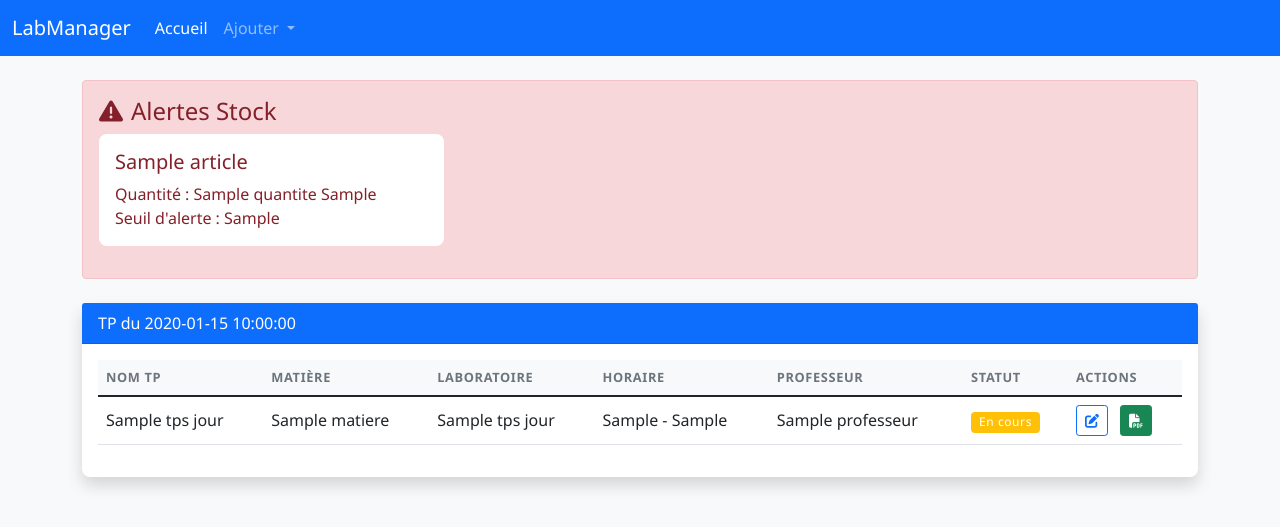
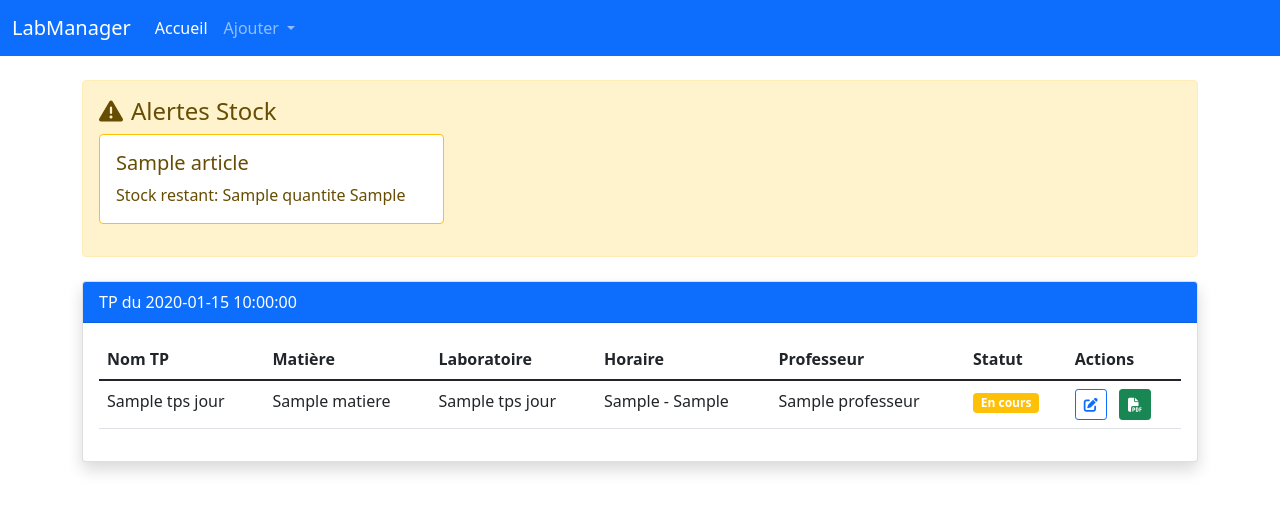
Before and after one commit to 2353523/gestion-lab, a Flask app: template templates/index.html in a window 1280 px wide. Shown: the top 527 px of the page. Run offline with Flask 3, Linux system fonts and the light colour scheme; the template is opened without the code that fills it: most values are stand-ins (such as "Sample title", 1, 10 or a date in 2020); some libraries are stand-ins or nearby versions.

Commit message:
chagement

```diff
--- a/main.py
+++ b/main.py
@@ -1,5 +1,5 @@
 import os
-from datetime import datetime
+from datetime import datetime, time
 from flask import Flask, render_template, request, redirect, url_for, flash
 from flask_mysqldb import MySQL
 
@@ -15,11 +15,11 @@ app.config['MYSQL_CURSORCLASS'] = 'DictCursor'
 
 mysql = MySQL(app)
 
-def get_tp_status(start, end):
-    now = datetime.now()
-    if now < start:
+def get_tp_status(start_time, end_time):
+    now = datetime.now().time()
+    if now < start_time:
         return 'En attente'
-    elif start <= now <= end:
+    elif start_time <= now <= end_time:
         return 'En cours'
     else:
         return 'Terminé'
@@ -29,7 +29,8 @@ def index():
     try:
         cur = mysql.connection.cursor()
 
-        today = datetime.now().strftime('%Y-%m-%d')
+        # Récupération des TP du jour
+        today = datetime.now().date()
         cur.execute("""
             SELECT
                 tp.id_tp,
@@ -49,27 +50,25 @@ def index():
 
         tps_jour = []
         for tp in cur.fetchall():
-            start = tp['heure_debut']
-            end = tp['heure_fin']
+            start = tp['heure_debut'].time()
+            end = tp['heure_fin'].time()
 
             tps_jour.append({
                 **tp,
                 'statut': get_tp_status(start, end),
-                'heure_debut': start.strftime('%H:%M'),
-                'heure_fin': end.strftime('%H:%M')
+                'heure_debut': tp['heure_debut'].strftime('%H:%M'),
+                'heure_fin': tp['heure_fin'].strftime('%H:%M')
             })
 
+        # Alertes stock (seuil fixe à 10)
         cur.execute("""
             SELECT
-                a.id_article,
                 a.nom_article,
                 a.unite_mesure,
-                sm.quantite,
-                t.seuil_urgence
+                sm.quantite
             FROM article a
-            JOIN stock_magasin sm ON a.id_article = sm.id_article
-            JOIN type t ON a.id_type = t.id_type
-            WHERE sm.quantite <= t.seuil_urgence
+            JOIN stock_magasin sm ON a.id_stock_magasin = sm.id_stock_magasin
+            WHERE sm.quantite < 10
         """)
         alertes_stock = cur.fetchall()
 
@@ -90,7 +89,6 @@ def creer_tp():
     cur = mysql.connection.cursor()
 
     try:
-        # Récupération des données pour les menus déroulants
         cur.execute("SELECT id_prof, prenom, nom FROM professeur")
         professeurs = cur.fetchall()
 
@@ -108,15 +106,27 @@ def creer_tp():
             date_tp = request.form['date_tp']
             heure_debut = f"{date_tp} {request.form['heure_debut']}"
             heure_fin = f"{date_tp} {request.form['heure_fin']}"
-
-            # Conversion en datetime
-            heure_debut = datetime.strptime(heure_debut, '%Y-%m-%d %H:%M')
-            heure_fin = datetime.strptime(heure_fin, '%Y-%m-%d %H:%M')
+            annee_scolaire = request.form['annee_scolaire']
 
             cur.execute("""
-                INSERT INTO tp (nom_tp, id_prof, id_matiere, id_laboratoire, heure_debut, heure_fin)
-                VALUES (%s, %s, %s, %s, %s, %s)
-            """, (nom_tp, id_prof, id_matiere, id_laboratoire, heure_debut, heure_fin))
+                INSERT INTO tp (
+                    nom_tp,
+                    heure_debut,
+                    heure_fin,
+                    annee_scolaire,
+                    id_laboratoire,
+                    id_matiere,
+                    id_prof
+                ) VALUES (%s, %s, %s, %s, %s, %s, %s)
+            """, (
+                nom_tp,
+                heure_debut,
+                heure_fin,
+                annee_scolaire,
+                id_laboratoire,
+                id_matiere,
+                id_prof
+            ))
 
             mysql.connection.commit()
             flash("TP créé avec succès!", "success")
@@ -132,8 +142,6 @@ def creer_tp():
                          professeurs=professeurs,
                          matieres=matieres,
                          laboratoires=laboratoires)
-
-# ... (après la route creer_tp)
 
 @app.route('/ajouter_professeur', methods=['GET', 'POST'])
 def ajouter_professeur():
--- a/templates/index.html
+++ b/templates/index.html
@@ -6,7 +6,6 @@
     <title>Gestion Laboratoire</title>
     <link href="https://cdn.jsdelivr.net/npm/bootstrap@5.1.3/dist/css/bootstrap.min.css" rel="stylesheet">
     <link rel="stylesheet" href="https://cdnjs.cloudflare.com/ajax/libs/font-awesome/6.4.0/css/all.min.css">
-    <link rel="stylesheet" href="{{ url_for('static', filename='css/style.css') }}">
 </head>
 <body>
     <nav class="navbar navbar-expand-lg navbar-dark bg-primary">
@@ -36,19 +35,17 @@
     </nav>
 
     <div class="container mt-4">
-        <!-- Section Alertes Stock -->
         {% if alertes_stock %}
-        <div class="alert alert-danger mb-4">
+        <div class="alert alert-warning mb-4">
             <h4><i class="fas fa-exclamation-triangle me-2"></i>Alertes Stock</h4>
             <div class="row">
                 {% for article in alertes_stock %}
                 <div class="col-md-4 mb-3">
-                    <div class="card border-danger">
+                    <div class="card border-warning">
                         <div class="card-body">
                             <h5 class="card-title">{{ article.nom_article }}</h5>
                             <p class="card-text">
-                                Quantité : {{ article.quantite }} {{ article.unite_mesure }}<br>
-                                Seuil d'alerte : {{ article.seuil_urgence }}
+                                Stock restant: {{ article.quantite }} {{ article.unite_mesure }}
                             </p>
                         </div>
                     </div>
@@ -58,15 +55,14 @@
         </div>
         {% endif %}
 
-        <!-- Section TP -->
         <div class="card shadow">
             <div class="card-header bg-primary text-white">
                 TP du {{ date_actuelle }}
             </div>
             <div class="card-body">
                 <div class="table-responsive">
-                    <table class="table table-hover align-middle">
-                        <thead class="table-light">
+                    <table class="table table-hover">
+                        <thead>
                             <tr>
                                 <th>Nom TP</th>
                                 <th>Matière</th>
@@ -94,12 +90,12 @@
                                     </span>
                                 </td>
                                 <td>
-                                    <a href="#" class="btn btn-sm btn-outline-primary me-2">
+                                    <button class="btn btn-sm btn-outline-primary me-2">
                                         <i class="fas fa-edit"></i>
-                                    </a>
-                                    <a href="#" class="btn btn-sm btn-success">
+                                    </button>
+                                    <button class="btn btn-sm btn-success">
                                         <i class="fas fa-file-pdf"></i>
-                                    </a>
+                                    </button>
                                 </td>
                             </tr>
                             {% else %}
```
Also changed, not shown: templates/creer_tp.html (+6 -1 lines).
